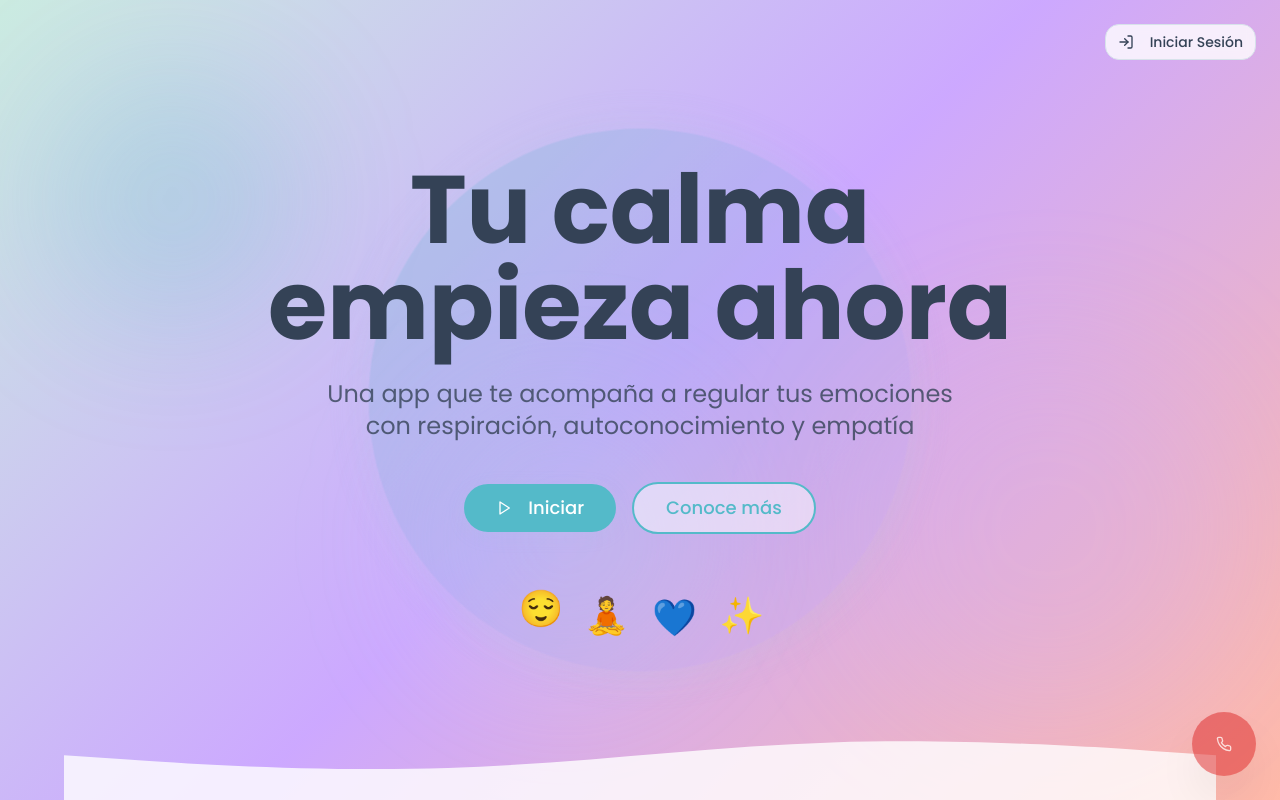
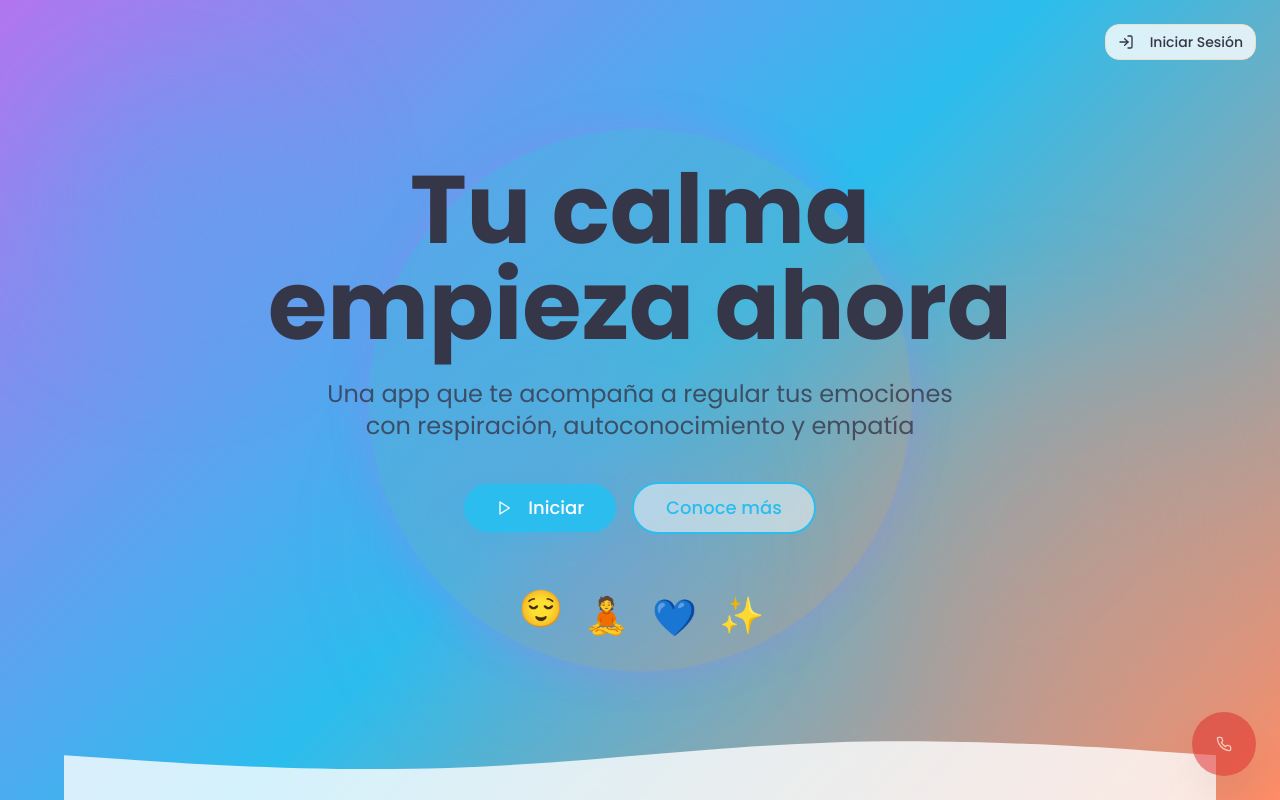
Before and after one commit to budoka06/calma-ahora-web, a React (Vite) app: page / in a window 1280 px wide. Shown: the top 800 px of the page. Built offline with nearby package versions, Linux system fonts and the light colour scheme; the HTML template or start-up script is replaced by a standard one.

Commit message:
Refactor: Update color palette

```diff
--- a/src/index.css
+++ b/src/index.css
@@ -8,58 +8,58 @@ All colors MUST be HSL.
 
 @layer base {
   :root {
-    /* CalmaAhora Brand Colors - Pasteles cálidos y serenos */
-    --background: 42 71% 96%; /* Arena muy claro #FAF3E0 */
-    --foreground: 215 25% 27%; /* Azul oscuro suave para texto */
+    /* CalmaAhora Brand Colors - Vibrantes y alegres */
+    --background: 45 100% 97%; /* Amarillo muy claro brillante */
+    --foreground: 240 15% 25%; /* Gris azulado para texto */
 
     /* Colores específicos de CalmaAhora */
-    --calma-ocean: 188 52% 56%; /* #5CAFBF - Azul verdoso */
-    --calma-mint: 160 45% 86%; /* #B8E0D2 - Verde agua */
-    --calma-lavender: 265 100% 83%; /* #C3A7FF - Lavanda */
-    --calma-coral: 12 100% 83%; /* #FFB5A7 - Coral suave */
-    --calma-sand: 45 71% 95%; /* #FAF3E0 - Arena claro */
+    --calma-ocean: 195 85% 55%; /* Azul cielo vibrante */
+    --calma-mint: 160 70% 65%; /* Verde menta brillante */
+    --calma-lavender: 270 80% 70%; /* Lavanda vibrante */
+    --calma-coral: 15 100% 70%; /* Coral brillante */
+    --calma-sand: 45 100% 88%; /* Amarillo cálido suave */
 
     --card: 0 0% 100%; /* Blanco puro para cards */
-    --card-foreground: 215 25% 27%;
+    --card-foreground: 240 15% 25%;
 
     --popover: 0 0% 100%;
-    --popover-foreground: 215 25% 27%;
+    --popover-foreground: 240 15% 25%;
 
-    /* Azul verdoso como color principal */
-    --primary: 188 52% 56%; /* #5CAFBF */
+    /* Azul cielo vibrante como color principal */
+    --primary: 195 85% 55%; /* Azul brillante */
     --primary-foreground: 0 0% 100%;
 
-    /* Lavanda como secundario */
-    --secondary: 265 100% 83%; /* #C3A7FF */
-    --secondary-foreground: 265 40% 20%;
+    /* Coral brillante como secundario */
+    --secondary: 15 100% 70%; /* Coral vibrante */
+    --secondary-foreground: 0 0% 100%;
 
-    /* Verde agua para acentos */
-    --accent: 160 45% 86%; /* #B8E0D2 */
-    --accent-foreground: 160 40% 20%;
+    /* Lavanda para acentos */
+    --accent: 270 80% 70%; /* Lavanda vibrante */
+    --accent-foreground: 0 0% 100%;
 
-    --muted: 42 50% 90%;
-    --muted-foreground: 215 15% 50%;
+    --muted: 45 60% 92%;
+    --muted-foreground: 240 10% 45%;
 
-    --destructive: 0 70% 60%;
+    --destructive: 0 85% 65%;
     --destructive-foreground: 0 0% 100%;
 
-    --border: 205 30% 88%;
-    --input: 205 30% 88%;
-    --ring: 205 47% 76%;
+    --border: 45 40% 85%;
+    --input: 45 40% 85%;
+    --ring: 195 85% 55%;
 
     --radius: 1rem;
 
-    /* Gradientes suaves */
-    --gradient-calm: linear-gradient(135deg, hsl(188, 52%, 56%), hsl(160, 45%, 86%));
-    --gradient-hero: linear-gradient(135deg, hsl(160, 45%, 86%) 0%, hsl(265, 100%, 83%) 50%, hsl(12, 100%, 83%) 100%);
-    --gradient-card: linear-gradient(145deg, hsl(0, 0%, 100%), hsl(160, 45%, 96%));
-    --gradient-primary: linear-gradient(135deg, hsl(188, 52%, 56%), hsl(160, 45%, 86%));
+    /* Gradientes vibrantes */
+    --gradient-calm: linear-gradient(135deg, hsl(195, 85%, 55%), hsl(160, 70%, 65%));
+    --gradient-hero: linear-gradient(135deg, hsl(270, 80%, 70%) 0%, hsl(195, 85%, 55%) 50%, hsl(15, 100%, 70%) 100%);
+    --gradient-card: linear-gradient(145deg, hsl(0, 0%, 100%), hsl(45, 100%, 95%));
+    --gradient-primary: linear-gradient(135deg, hsl(195, 85%, 55%), hsl(270, 80%, 70%));
 
-    /* Sombras suaves */
-    --shadow-soft: 0 4px 20px -2px hsl(205, 47%, 76%, 0.15);
-    --shadow-card: 0 8px 30px -5px hsl(205, 47%, 76%, 0.2);
-    --shadow-glow: 0 0 40px hsl(205, 47%, 76%, 0.3);
-    --shadow-elegant: 0 10px 30px -10px hsl(205, 47%, 76%, 0.3);
+    /* Sombras coloridas */
+    --shadow-soft: 0 4px 20px -2px hsl(195, 85%, 55%, 0.2);
+    --shadow-card: 0 8px 30px -5px hsl(195, 85%, 55%, 0.25);
+    --shadow-glow: 0 0 40px hsl(270, 80%, 70%, 0.4);
+    --shadow-elegant: 0 10px 30px -10px hsl(195, 85%, 55%, 0.35);
 
     /* Transiciones */
     --transition-smooth: all 0.4s cubic-bezier(0.4, 0, 0.2, 1);
```
